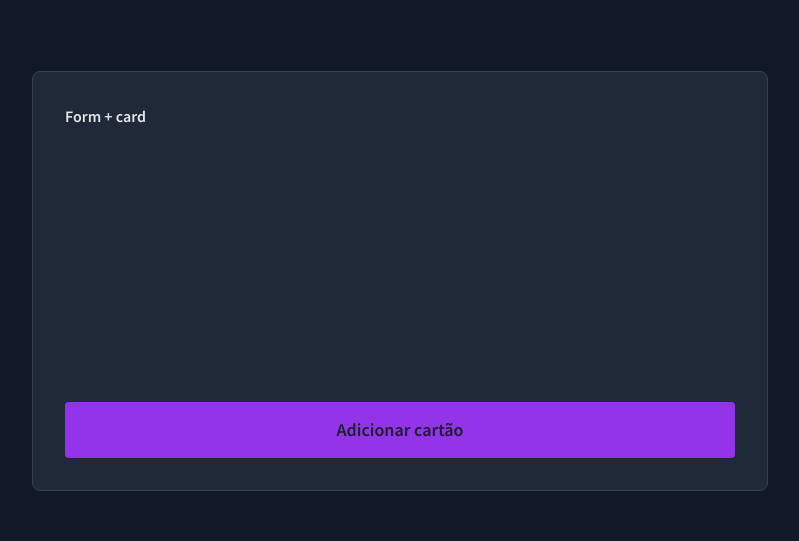
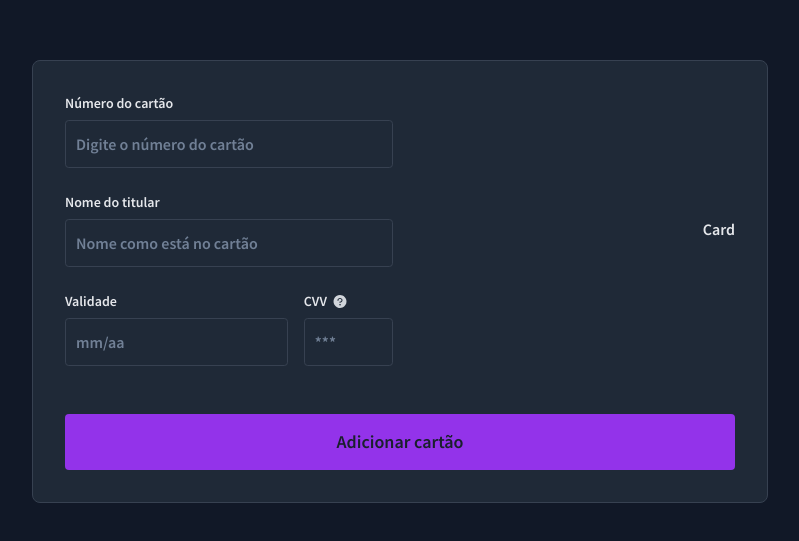
Before and after one commit to jairo-sousa/boracodar-submissions, a React (Vite) app: page / in a window 1280 px wide. Shown: the part 119-660 px from the top of the page, without its empty margins (240-1039 px from the left). Built offline with nearby package versions, Linux system fonts and the light colour scheme.

Commit message:
style: set Form

```diff
--- a/src/App.tsx
+++ b/src/App.tsx
@@ -1,19 +1,23 @@
 import { Flex } from "@chakra-ui/react";
 import { AddButton } from "./components/AddButon";
+import { Form } from "./components/Form";
 
 export function App() {
 	return (
 		<Flex
 			w="73.6rem"
-			h="42rem"
 			bg="#1F2937"
 			border="0.1rem solid #374151"
 			borderRadius="0.8rem"
 			p="3.2rem"
 			direction="column"
 			justify="space-between"
+			gap="4.8rem"
 		>
-			Form + card
+			<Flex w="100%" justify="space-between" align="center">
+				<Form />
+				<p>Card</p>
+			</Flex>
 			<AddButton />
 		</Flex>
 	);
--- /dev/null
+++ b/src/components/FieldSet.tsx
@@ -0,0 +1,49 @@
+import { Flex, Img, Input, Text } from "@chakra-ui/react";
+
+type FieldSetProps = {
+	label: string;
+	placeholder?: string;
+	inputType?: string;
+	customC?: string;
+	labelImg?: string;
+};
+
+export function FieldSet({
+	label,
+	placeholder,
+	inputType,
+	customC,
+	labelImg,
+}: FieldSetProps) {
+	return (
+		<Flex
+			as="fieldset"
+			w={customC ? customC : "100%"}
+			direction="column"
+			gap="0.6rem"
+		>
+			<Flex gap="0.55rem">
+				<Text as="label" fontSize="1.4rem">
+					{label}
+				</Text>
+				{labelImg && <Img src={labelImg} />}
+			</Flex>
+			<Input
+				placeholder={placeholder}
+				type={inputType && inputType}
+				h="4.8rem"
+				border="0.1rem solid #374151"
+				fontSize="1.6rem"
+				_focusVisible={{
+					outline: "none",
+				}}
+				_hover={{
+					outline: "none",
+				}}
+				_focusWithin={{
+					border: "0.1rem solid #9333EA",
+				}}
+			/>
+		</Flex>
+	);
+}
--- /dev/null
+++ b/src/components/Form.tsx
@@ -0,0 +1,34 @@
+import { Flex } from "@chakra-ui/react";
+import { FieldSet } from "./FieldSet";
+import question from "/question.svg";
+
+export function Form() {
+	return (
+		<Flex as="form" w="32.8rem" direction="column" gap="2.4rem">
+			<FieldSet
+				label="Número do cartão"
+				placeholder="Digite o número do cartão"
+			/>
+			<FieldSet
+				label="Nome do titular"
+				placeholder="Nome como está no cartão"
+			/>
+			<Flex gap="1.6rem">
+				<Flex
+					as={FieldSet}
+					label="Validade"
+					placeholder="mm/aa"
+					inputType="number"
+				/>
+				<Flex
+					as={FieldSet}
+					customC="40%"
+					label="CVV"
+					placeholder="***"
+					inputType="password"
+					labelImg={question}
+				/>
+			</Flex>
+		</Flex>
+	);
+}
```
Also changed, not shown: public/question.svg (added).
